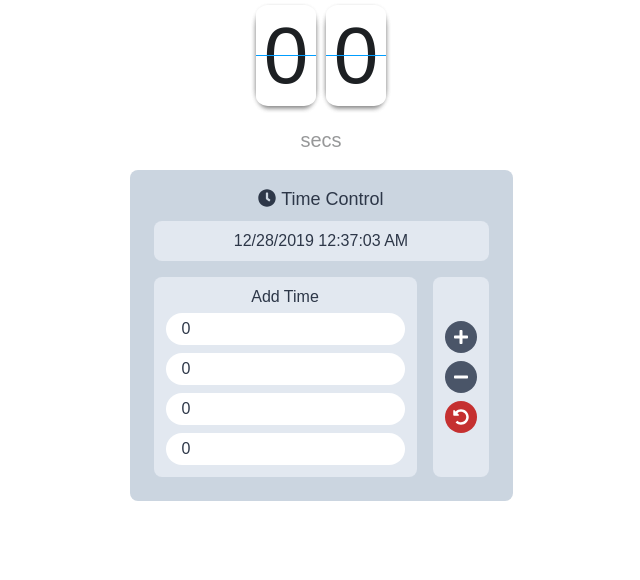
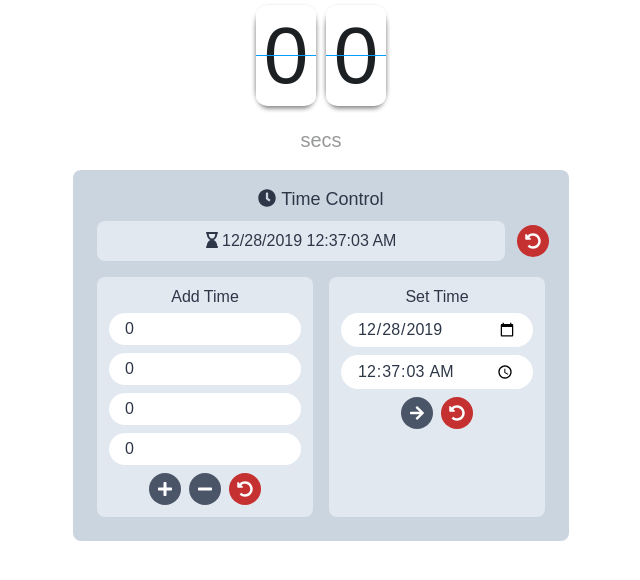
Before and after one commit to charyung/countdown-timer, a React (Create React App) app: page / in a window 1280 px wide. Shown: the top 580 px of the page, without its empty margins (319-959 px from the left). Built offline with nearby package versions, Linux system fonts and the light colour scheme.

Commit message:
add feature to select date and time

```diff
--- a/src/App.js
+++ b/src/App.js
@@ -10,11 +10,16 @@ class App extends Component {
         super();
         this.state = { time: new Date().getTime() };
         this.modifyTime = this.modifyTime.bind(this);
+        this.setTime = this.setTime.bind(this);
         this.resetToPresent = this.resetToPresent.bind(this);
     }
 
     modifyTime(time) {
         this.setState({ time: this.state.time + time * 1000 });
+    }
+
+    setTime(time) {
+        this.setState({ time });
     }
 
     resetToPresent() {
@@ -31,6 +36,7 @@ class App extends Component {
                 <TimeController
                     time={this.state.time}
                     modifyTime={this.modifyTime}
+                    setTime={this.setTime}
                     resetToPresent={this.resetToPresent}
                 />
             </div>
--- a/src/TimeController/TimeController.js
+++ b/src/TimeController/TimeController.js
@@ -8,13 +8,15 @@ import {
     faClock,
     faPlus,
     faMinus,
-    faUndoAlt
+    faUndoAlt,
+    faArrowRight,
+    faHourglassEnd
 } from '@fortawesome/free-solid-svg-icons';
 
 // CSS
 import classnames from 'classnames';
 import classes from './TimeController.module.scss';
-const inputStyle = 'px-4 py-1 m-1 rounded-full';
+const inputStyle = 'px-4 py-1 m-1 w-48 rounded-full';
 
 /*const Button = ({ children, ...props }) => (
     <button
@@ -49,23 +51,31 @@ const Button = ({ children, ...props }) => (
     </button>
 );
 
-const TimeController = ({ modifyTime, resetToPresent, ...props }) => {
+const TimeController = ({ modifyTime, setTime, resetToPresent, ...props }) => {
     //const [addTime, setAddTime] = useState(true);
     const date = new Date(props.time);
 
     //const [customTime, setCustomTime] = useState(0);
     //const [customUnit, setCustomUnit] = useState(1);
 
-    const [customTime, setCustomTime] = useState({
+    const addTimeDefault = {
         day: 0,
         hour: 0,
         minute: 0,
         second: 0
-    });
+    };
+    const [customAddTime, setCustomAddTime] = useState(addTimeDefault);
+
+    const formatTime = time => time.toString().padStart(2, '0');
+    const setTimeDefault = {
+        date: `${date.getFullYear()}-${formatTime(date.getMonth() + 1)}-${formatTime(date.getDate())}`,
+        time: `${formatTime(date.getHours())}:${formatTime(date.getMinutes())}:${formatTime(date.getSeconds())}`
+    };
+    const [customSetTime, setCustomSetTime] = useState(setTimeDefault);
 
     const moddedModifyTime = modifier => {
-        const finalAmount = Object.keys(customTime).reduce(
-            (acc, curr) => acc + customTime[curr] * TIME_IN_SECS[curr],
+        const finalAmount = Object.keys(customAddTime).reduce(
+            (acc, curr) => acc + customAddTime[curr] * TIME_IN_SECS[curr],
             0
         );
 
@@ -75,8 +85,8 @@ const TimeController = ({ modifyTime, resetToPresent, ...props }) => {
     };
 
     const modifyField = (value, field) => {
-        setCustomTime({
-            ...customTime,
+        setCustomAddTime({
+            ...customAddTime,
             [field]: value
         });
     };
@@ -87,11 +97,22 @@ const TimeController = ({ modifyTime, resetToPresent, ...props }) => {
                 <Icon icon={faClock} /> Time Control
             </div>
 
-            <div className="flex flex-col justify-center p-2 m-2 rounded-lg bg-gray-300">
-                {date.toLocaleDateString()} {date.toLocaleTimeString()}
+            <div className="flex items-center justify-center">
+                <span className="flex-1 p-2 m-2 rounded-lg bg-gray-300">
+                    <Icon icon={faHourglassEnd} /> {date.toLocaleDateString()} {date.toLocaleTimeString()}
+                </span>
+                <Button
+                    onClick={() => {
+                        resetToPresent();
+                    }}
+                    colour="red"
+                    title="Reset to present"
+                >
+                    <Icon icon={faUndoAlt} />
+                </Button>
             </div>
 
-            <div className="flex">
+            <div className="flex flex-col sm:flex-row">
                 <div className="p-2 m-2 rounded-lg bg-gray-300">
                     Add Time
                     <div className="flex flex-col">
@@ -100,7 +121,7 @@ const TimeController = ({ modifyTime, resetToPresent, ...props }) => {
                             placeholder="Days"
                             type="number"
                             min="0"
-                            value={customTime['day']}
+                            value={customAddTime['day']}
                             onChange={e => {
                                 modifyField(parseInt(e.target.value), 'day');
                             }}
@@ -110,7 +131,7 @@ const TimeController = ({ modifyTime, resetToPresent, ...props }) => {
                             placeholder="Hours"
                             type="number"
                             min="0"
-                            value={customTime['hour']}
+                            value={customAddTime['hour']}
                             onChange={e => {
                                 modifyField(parseInt(e.target.value), 'hour');
                             }}
@@ -120,7 +141,7 @@ const TimeController = ({ modifyTime, resetToPresent, ...props }) => {
                             placeholder="Minutes"
                             type="number"
                             min="0"
-                            value={customTime['minute']}
+                            value={customAddTime['minute']}
                             onChange={e => {
                                 modifyField(parseInt(e.target.value), 'minute');
                             }}
@@ -130,11 +151,37 @@ const TimeController = ({ modifyTime, resetToPresent, ...props }) => {
                             placeholder="Seconds"
                             type="number"
                             min="0"
-                            value={customTime['second']}
+                            value={customAddTime['second']}
                             onChange={e => {
                                 modifyField(parseInt(e.target.value), 'second');
                             }}
                         />
+                        <div className="flex justify-center">
+                            <Button
+                                onClick={() => {
+                                    moddedModifyTime(1);
+                                }}
+                            >
+                                <Icon icon={faPlus} />
+                            </Button>
+
+                            <Button
+                                onClick={() => {
+                                    moddedModifyTime(-1);
+                                }}
+                            >
+                                <Icon icon={faMinus} />
+                            </Button>
+                            <Button
+                                onClick={() => {
+                                    setCustomAddTime(addTimeDefault);
+                                }}
+                                colour="red"
+                                title="Reset to default value"
+                            >
+                                <Icon icon={faUndoAlt} />
+                            </Button>
+                        </div>
                     </div>
                 </div>
                 {/*<div className="p-2 m-2 rounded-lg bg-gray-300">
@@ -187,10 +234,10 @@ const TimeController = ({ modifyTime, resetToPresent, ...props }) => {
                             type="number"
                             min="0"
                             required
-                            value={customTime}
+                            value={customAddTime}
                             onChange={e => {
                                 if (e.target.checkValidity()) {
-                                    setCustomTime(parseInt(e.target.value));
+                                    setCustomAddTime(parseInt(e.target.value));
                                 }
                             }}
                         ></input>
@@ -216,20 +263,20 @@ const TimeController = ({ modifyTime, resetToPresent, ...props }) => {
                         </div>
                         <Button
                             onClick={() => {
-                                moddedModifyTime(customTime * customUnit);
+                                moddedModifyTime(customAddTime * customUnit);
                             }}
                         >
                             Modify
                         </Button>
                     </div>
                 </div>*/}
-                <div
+                {/*<div
                     className={classnames(
                         classes.OperationToggle,
                         'flex flex-col justify-center p-2 m-2 rounded-lg bg-gray-300'
                     )}
                 >
-                    {/*<input
+                    <input
                         id={classes.opToggle}
                         type="checkbox"
                         checked={addTime}
@@ -245,33 +292,67 @@ const TimeController = ({ modifyTime, resetToPresent, ...props }) => {
                         className={classes.Subtract}
                     >
                         <Icon icon={faMinusCircle} className="cursor-pointer" />
-                    </label>*/}
-
+                    </label>
+                </div>*/}
+                <div className="p-2 m-2 rounded-lg bg-gray-300">
+                    Set Time
+                    <div className="flex flex-col">
+                        <input
+                            className={inputStyle}
+                            type="date"
+                            pattern="\d{4}-\d{2}-\d{2}"
+                            value={customSetTime['date']}
+                            onChange={e => {
+                                setCustomSetTime({
+                                    date: e.target.value,
+                                    time: customSetTime['time']
+                                });
+                            }}
+                        />
+                        <input
+                            className={inputStyle}
+                            type="time"
+                            step="1"
+                            pattern="[0-9]{2}:[0-9]{2}:[0-9]{2}"
+                            value={customSetTime['time']}
+                            onChange={e => {
+                                setCustomSetTime({
+                                    date: customSetTime['date'],
+                                    time: e.target.value
+                                });
+                            }}
+                        />
+                        <div className="flex justify-center">
                             <Button
                                 onClick={() => {
-                            moddedModifyTime(1);
+                                    const [year, month, day] = customSetTime['date'].split("-");
+                                    const [hours, minute, second] = customSetTime['time'].split(":");
+                                    console.log(minute);
+                                    setTime(
+                                        new Date(
+                                            parseInt(year),
+                                            parseInt(month) - 1,
+                                            parseInt(day),
+                                            parseInt(hours),
+                                            parseInt(minute),
+                                            parseInt(second)
+                                        ).getTime()
+                                    );
                                 }}
                             >
-                        <Icon icon={faPlus} />
+                                <Icon icon={faArrowRight} />
                             </Button>
-
                             <Button
                                 onClick={() => {
-                            moddedModifyTime(-1);
-                        }}
-                    >
-                        <Icon icon={faMinus} />
-                    </Button>
-
-                    <Button
-                        onClick={() => {
-                            resetToPresent();
+                                    setCustomSetTime(setTimeDefault);
                                 }}
                                 colour="red"
-                        title="Reset to present"
+                                title="Reset to default value"
                             >
                                 <Icon icon={faUndoAlt} />
                             </Button>
+                        </div>
+                    </div>
                 </div>
             </div>
         </div>
```
Lines whose indentation alone changed are shown as unchanged.
